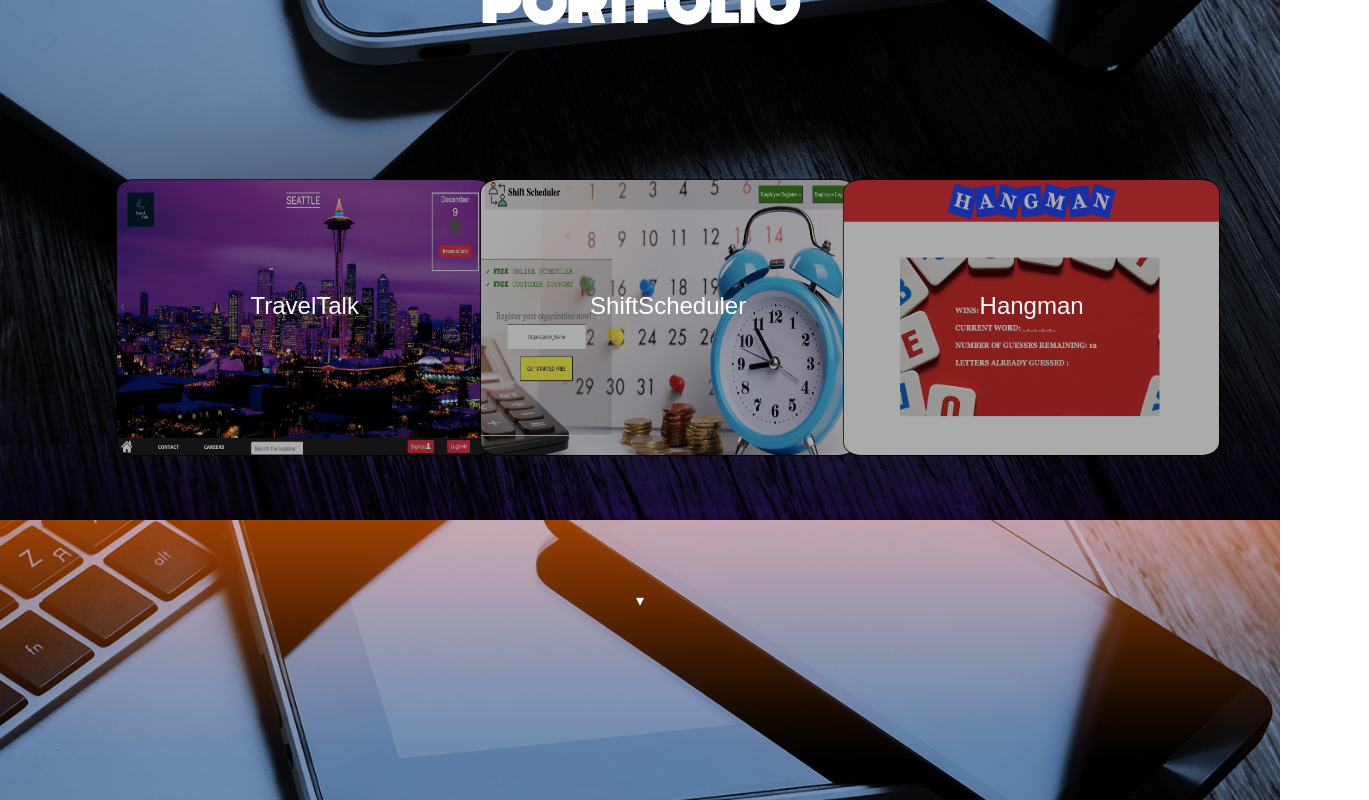
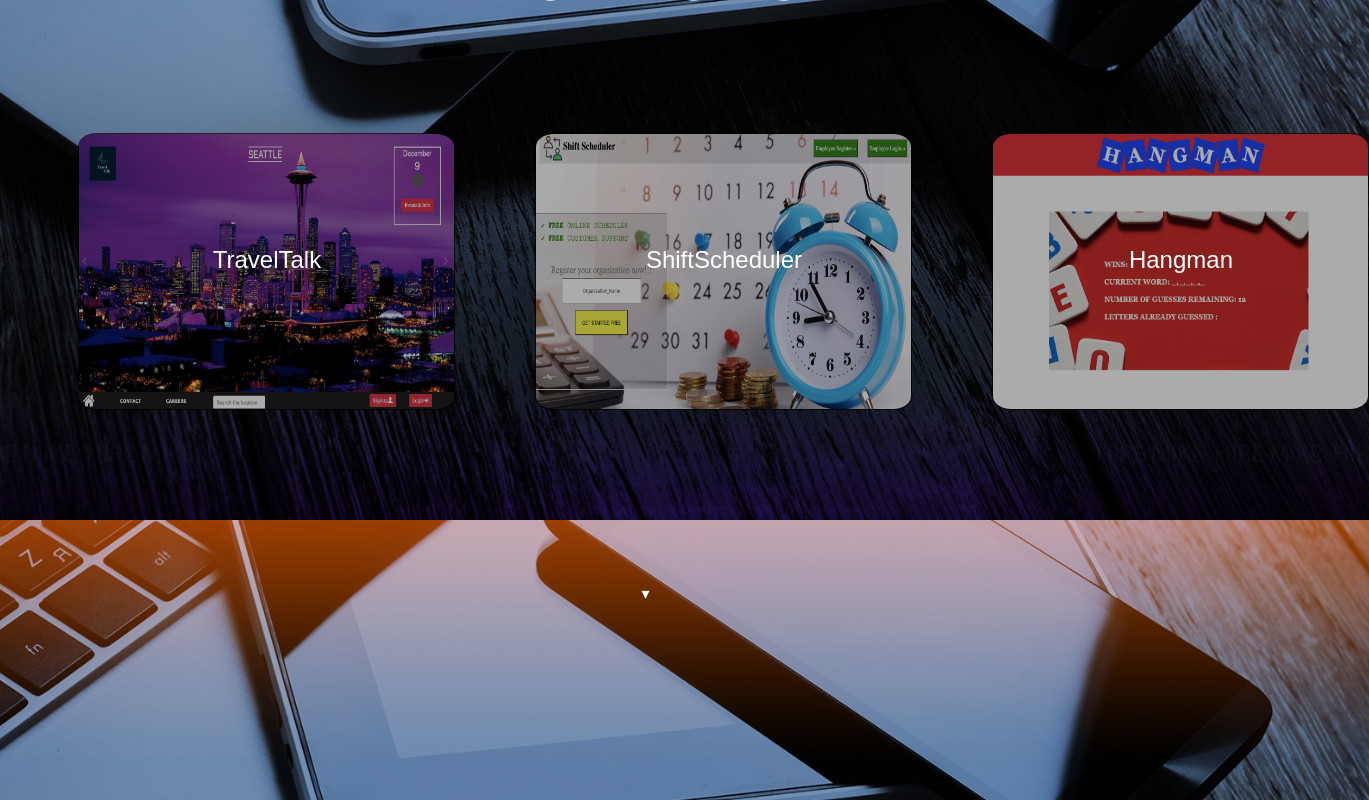
Before and after one commit to Aakratigoel/Portfolio, a React (Create React App) app: page / in a window 1280 px wide. Shown: the part 1880-2680 px from the top of the page, 1369 px wide, since content can reach past the window. Built offline with nearby package versions, Linux system fonts and the light colour scheme; a web font is replaced by a local one.

Commit message:
made changes to portfolio page

```diff
--- a/src/index.css
+++ b/src/index.css
@@ -351,7 +351,7 @@ a{
   height: 100vh;
   /* background-color: black; */
   display: grid;
-  grid-template-rows:5% 5% 40% 40%;
+  grid-template-rows:2% 7% 40% 40%;
   grid-row-gap:10%;
   margin-bottom: 15%;
 }
@@ -363,9 +363,9 @@ font-family:'Monoton', cursive;
 }
 #firstrowofproject{
   display: grid;
-  grid-template-columns: 9% 76% 12%;
+  grid-template-columns: 6% 88% 6%;
   height: 270px;
-  margin-top:7%;
+  margin-top:4%;
   margin-bottom: 7%;
 }
 #portfolioarrowdiv{
@@ -405,8 +405,8 @@ font-family: Trebuchet MS;
 }
 #col_row{
   display: grid;
-  grid-template-columns: 33.25% 33.25% 33.25%;
-  column-gap: 2.5em;
+  grid-template-columns: auto auto auto;
+  column-gap: 5em;
   height:270px ;
 }
 #col_row1{
```
Also changed, not shown: 1 other file (tests, documents, lock files or other folders).
